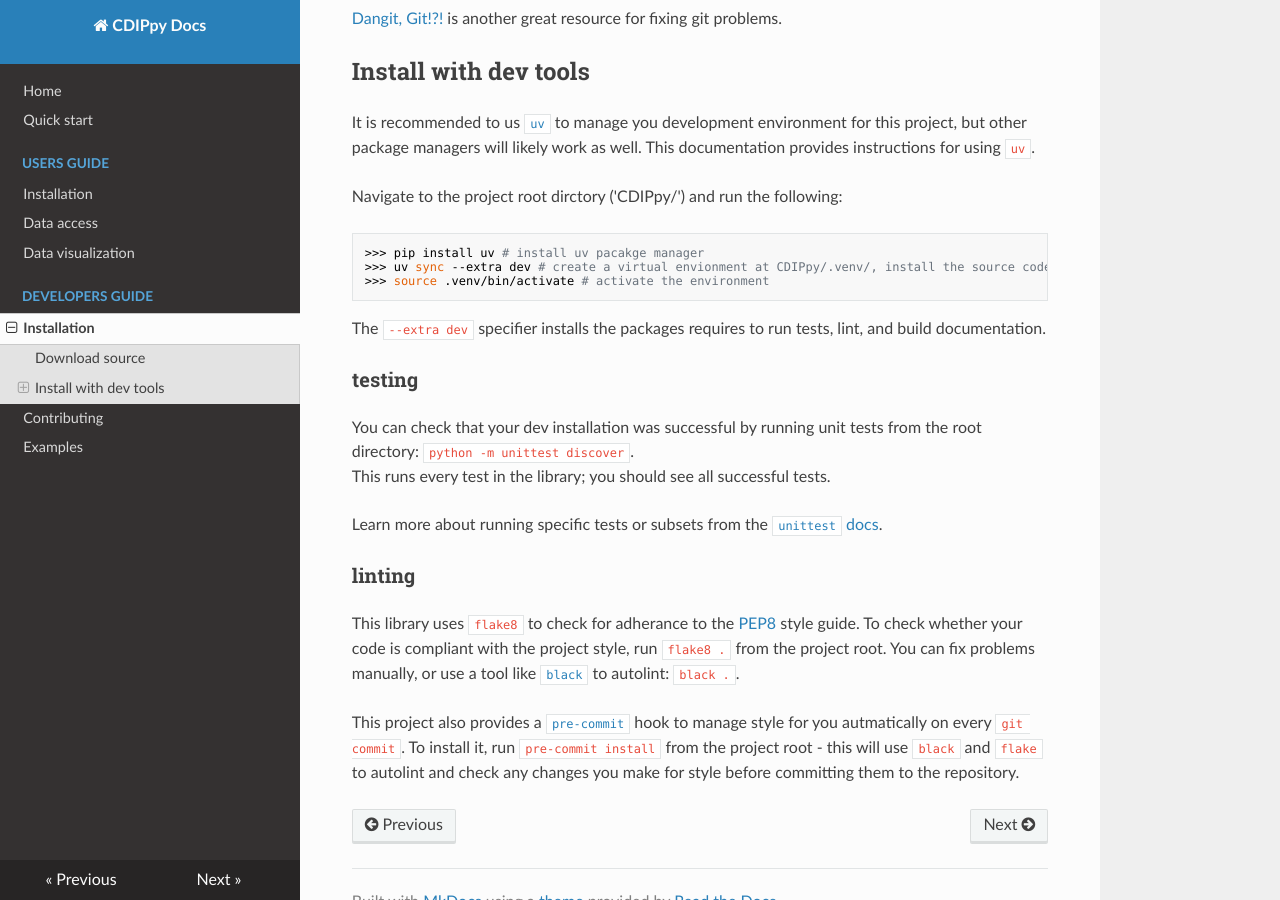
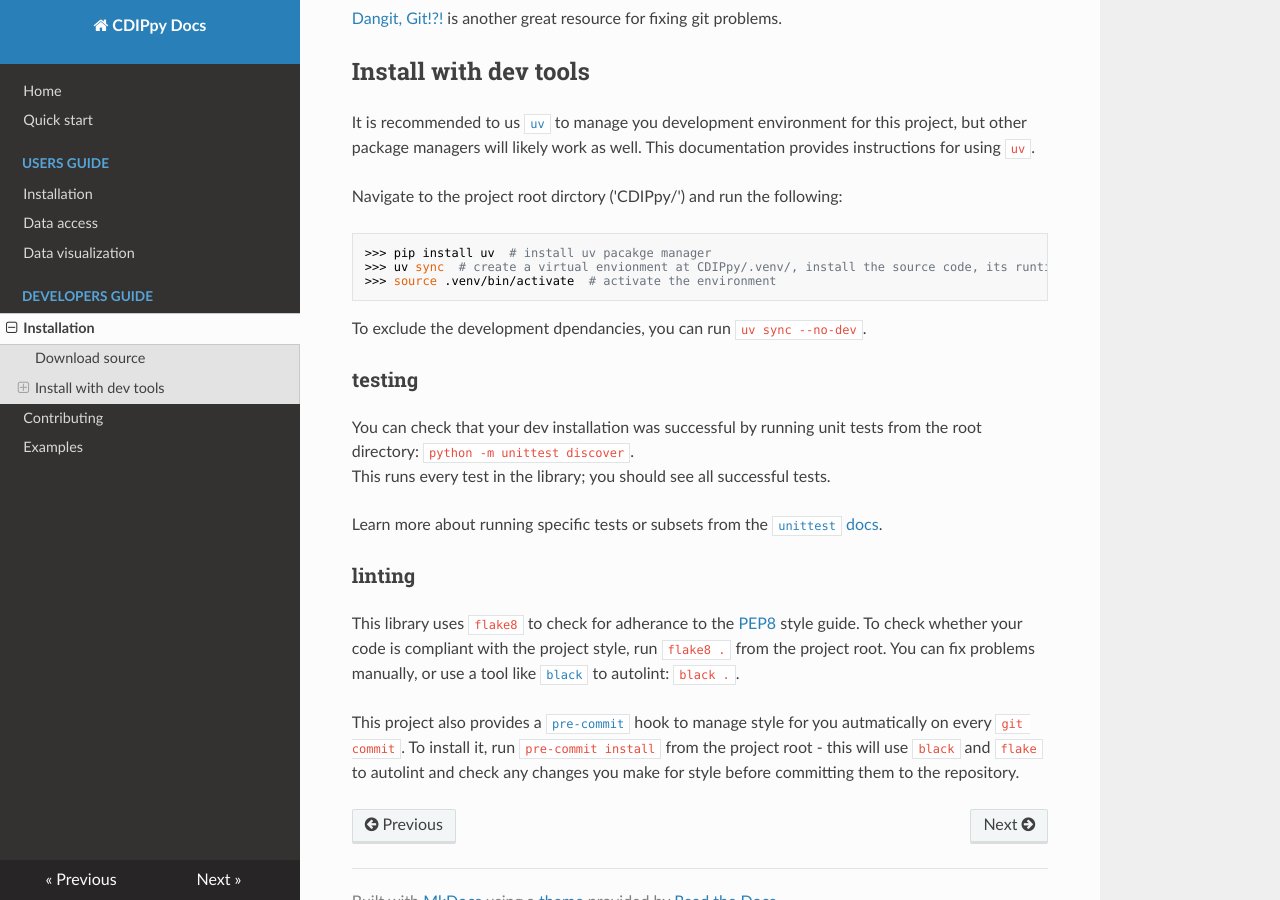
Before and after one commit to UCSD-SIO-CDIP/CDIPpy, an MkDocs documentation site: the page built from docs/dev_guide/index.md, in a window 1280 px wide and 900 px high, scrolled down 475 px. Built offline with MkDocs 1.6.1, drawn with Linux system fonts in a browser that asks for light colours; nearby versions of some CDN libraries.

Commit message:
Moved development dependencies to dependency-groups in pyproject.toml.

````diff
--- a/docs/dev_guide/index.md
+++ b/docs/dev_guide/index.md
@@ -17,11 +17,11 @@
 
 Navigate to the project root dirctory ('CDIPpy/') and run the following:
 ``` bash
->>> pip install uv # install uv pacakge manager
->>> uv sync --extra dev # create a virtual envionment at CDIPpy/.venv/, install the source code, its runtime dependencies and it's dev dependencies defined in pyproject.toml.
->>> source .venv/bin/activate # activate the environment
+>>> pip install uv  # install uv pacakge manager
+>>> uv sync  # create a virtual envionment at CDIPpy/.venv/, install the source code, its runtime dependencies and it's dev dependencies defined in pyproject.toml.
+>>> source .venv/bin/activate  # activate the environment
 ```
-The `--extra dev` specifier installs the packages requires to run tests, lint, and build documentation.
+To exclude the development dpendancies, you can run `uv sync --no-dev`.
 
 ### testing
 You can check that your dev installation was successful by running unit tests from the root directory: `python -m unittest discover`.
````
Also changed, not shown: docs/quickstart.md (+1 -1 lines), pyproject.toml (+10 -12 lines).
